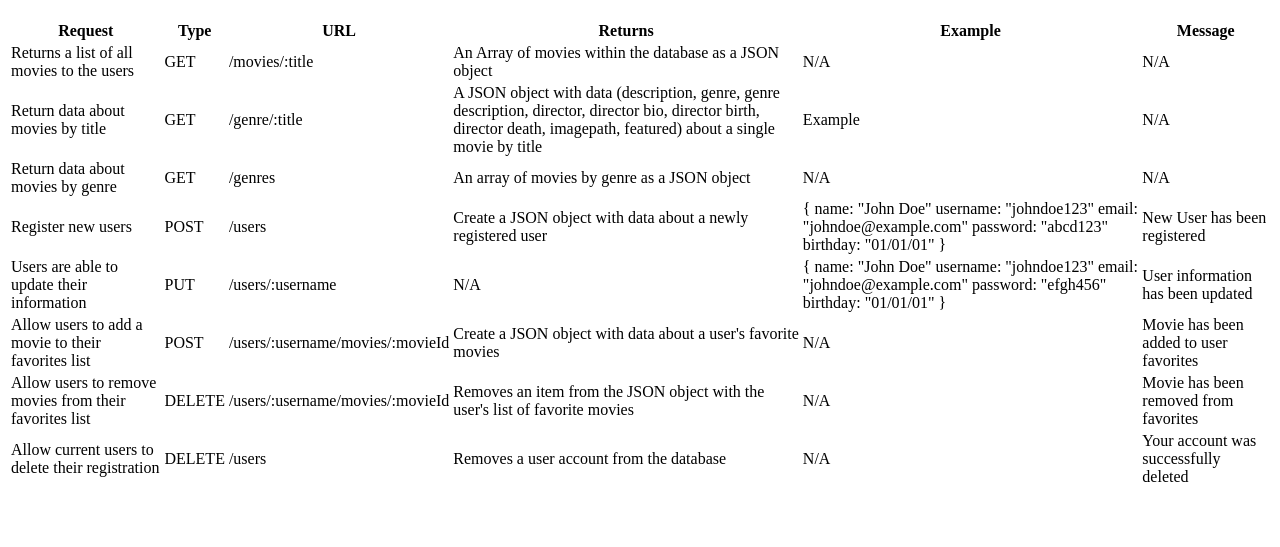
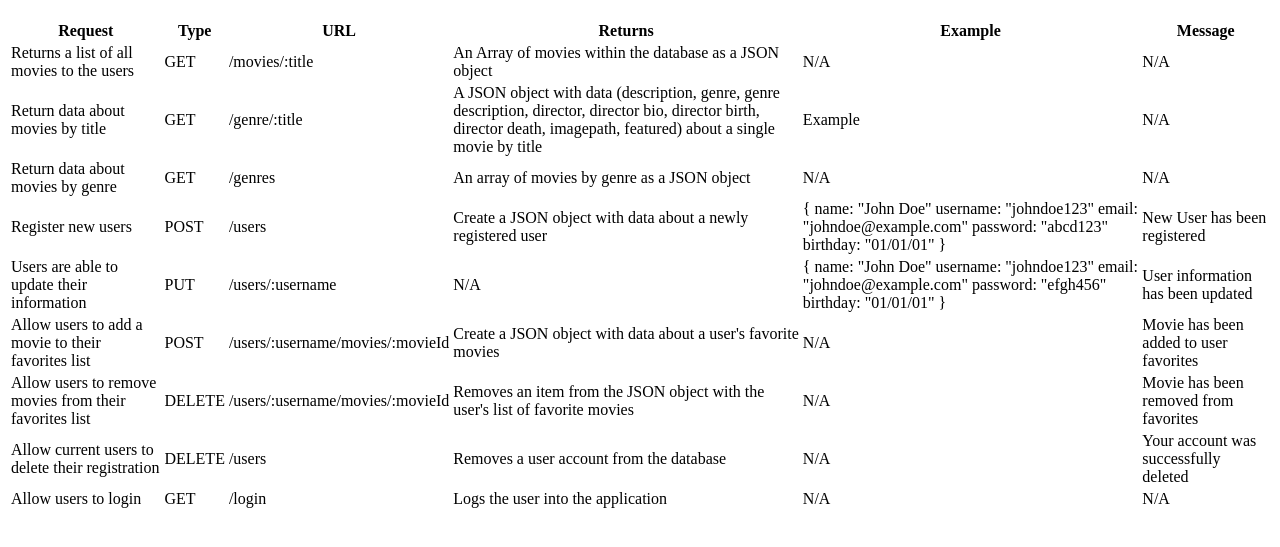
Before and after one commit to sarahschuller/Movie-API, a website: page public/documentation.html in a window 1280 px wide. Shown: the part 177-724 px from the top of the page. Drawn offline with Linux system fonts and the light colour scheme.

Commit message:
updated documentation to add login endpoint

```diff
--- a/public/documentation.html
+++ b/public/documentation.html
@@ -85,6 +85,16 @@
       <td>N/A</td>
       <td>Your account was successfully deleted</td>
     </tr>
+    <tr>
+      <td>
+        Allow users to login
+      </td>
+      <td>GET</td>
+      <td>/login</td>
+      <td>Logs the user into the application</td>
+      <td>N/A</td>
+      <td>N/A</td>
+    </tr>
   </table>
 
   </body>
```
